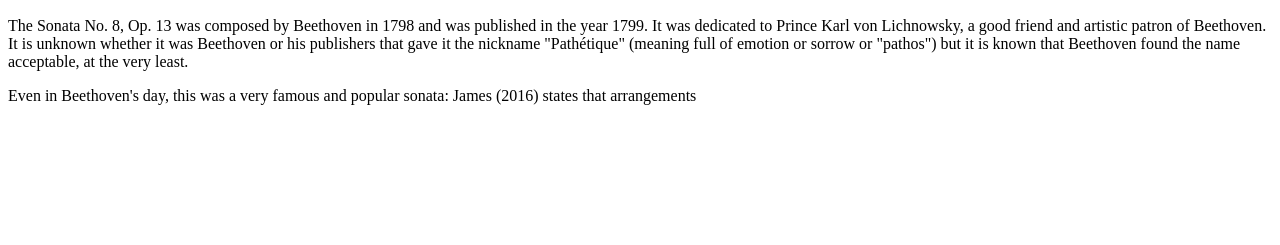
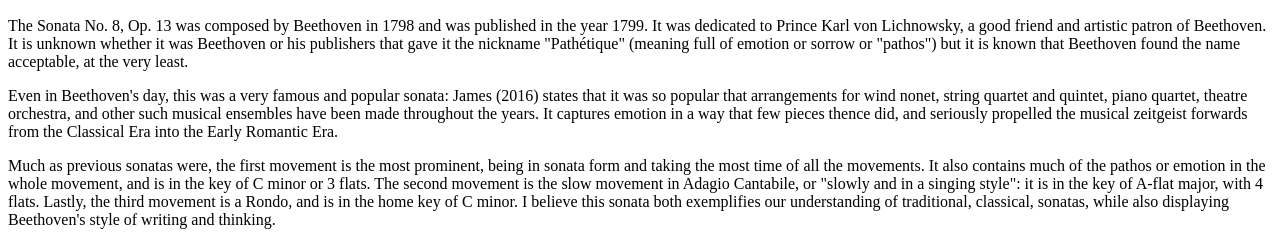
Before and after one commit to Xeralp-R/2QProjStrontiumReventar, a plain HTML site: page htdocs/pathetique.html in a window 1280 px wide. Shown: the part 630-875 px from the top of the page. Before the commit the page ends 800 px from the top, so only its background shows below. Drawn offline with Linux system fonts and the light colour scheme.

Commit message:
Added introduction

```diff
--- a/htdocs/pathetique.html
+++ b/htdocs/pathetique.html
@@ -63,7 +63,24 @@
                 </p>
                 <p>
                     Even in Beethoven's day, this was a very famous and popular sonata:
-                    James (2016) states that arrangements
+                    James (2016) states that it was so popular that arrangements for
+                    wind nonet, string quartet and quintet, piano quartet,
+                    theatre orchestra, and other such musical ensembles have been
+                    made throughout the years. It captures emotion in  a way that
+                    few pieces thence did, and seriously propelled the musical zeitgeist
+                    forwards from the Classical Era into the Early Romantic Era.
+                </p>
+                <p>
+                    Much as previous sonatas were, the first movement is the most
+                    prominent, being in sonata form and taking the most time of
+                    all the movements. It also contains much of the pathos or emotion
+                    in the whole movement, and is in the key of C minor or 3 flats.
+                    The second movement is the slow movement in Adagio Cantabile, or
+                    "slowly and in a singing style": it is in the key of A-flat major, with 4 flats.
+                    Lastly, the third movement is a Rondo, and is in the home key of C minor.
+                    I believe this sonata both exemplifies our understanding of traditional,
+                    classical, sonatas, while also displaying Beethoven's style of writing
+                    and thinking.
                 </p>
             </section>
         </main>
```
